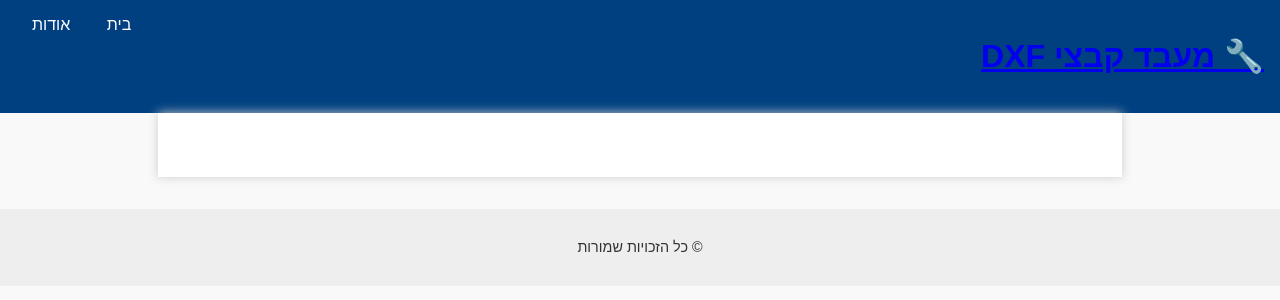
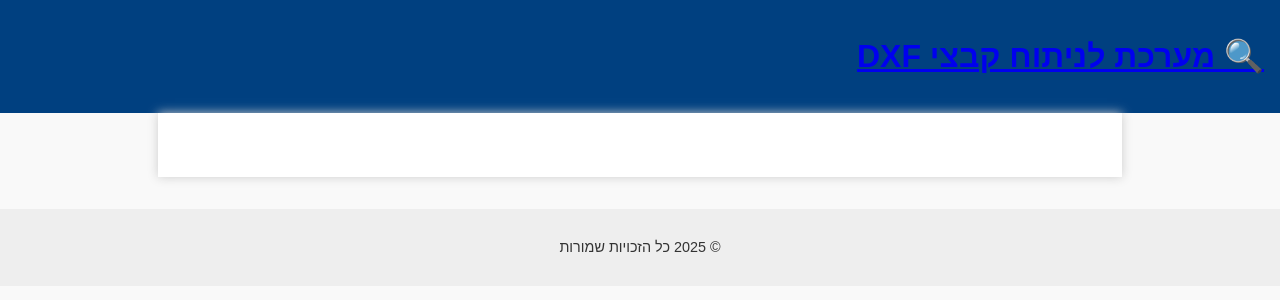
Before and after one commit to talgurevich/dxf-processor, a FastAPI app: template app/templates/base.html in a window 1280 px wide. Shown: the top 300 px of the page. Run offline with FastAPI, Linux system fonts and the light colour scheme; the template is opened without the code that fills it, so the values that code supplies are empty.

Commit message:
🔧 תיקון base.html - הסרת now.year

```diff
--- a/app/templates/base.html
+++ b/app/templates/base.html
@@ -2,24 +2,22 @@
 <html lang="he" dir="rtl">
 <head>
     <meta charset="UTF-8">
-  <title>{% block title %}מעבד DXF{% endblock %}</title>
+    <title>{% block title %}מנתח קבצי DXF{% endblock %}</title>
     <link rel="stylesheet" href="/static/style.css">
 </head>
 <body>
     <header>
-    <h1><a href="/">🔧 מעבד קבצי DXF</a></h1>
-    <nav>
-      <a href="/">בית</a>
-      <a href="/about">אודות</a>
-    </nav>
+        <h1><a href="/">🔍 מערכת לניתוח קבצי DXF</a></h1>
     </header>
 
     <main>
-    {% block content %}{% endblock %}
+        {% block content %}
+        <!-- תוכן הדף הספציפי יופיע כאן -->
+        {% endblock %}
     </main>
 
     <footer>
-    <p>© {{ now.year }} כל הזכויות שמורות</p>
+        <p>© 2025 כל הזכויות שמורות</p>
     </footer>
 </body>
 </html>
```
Lines whose indentation alone changed are shown as unchanged.
